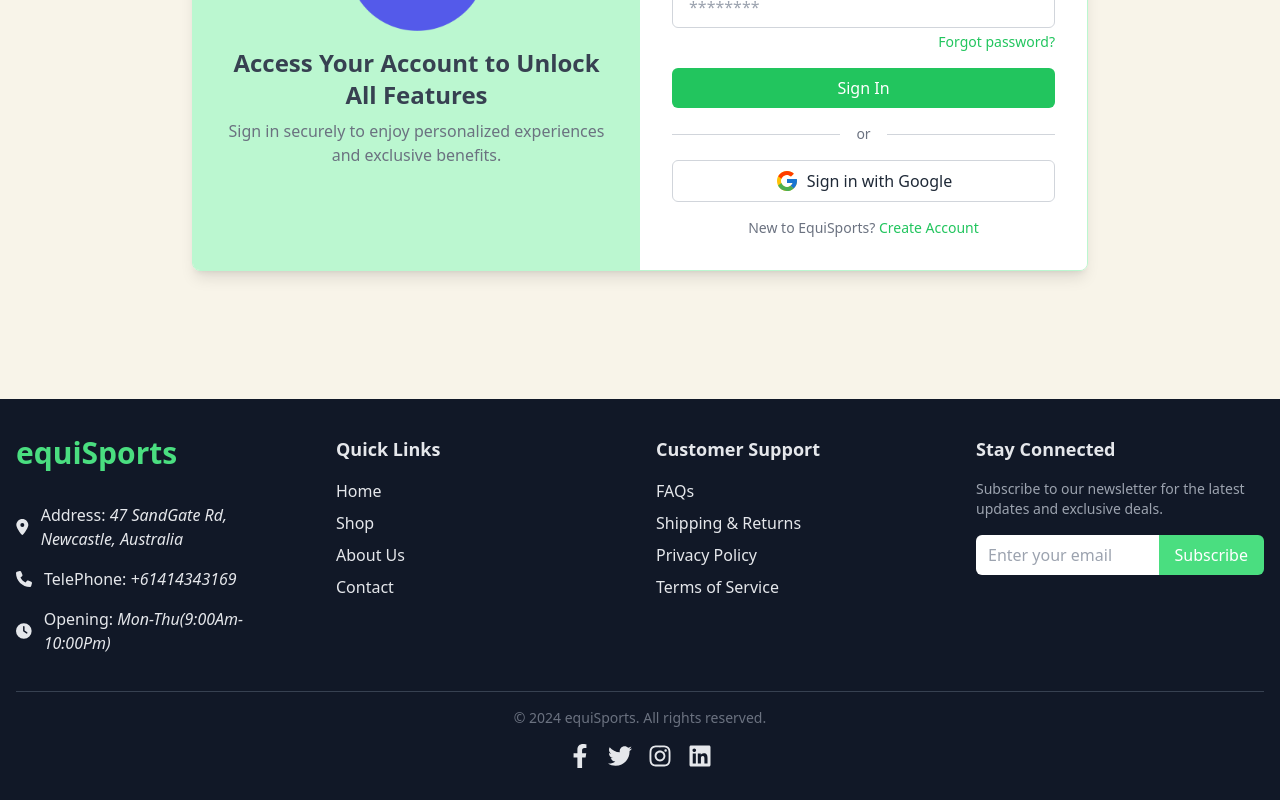
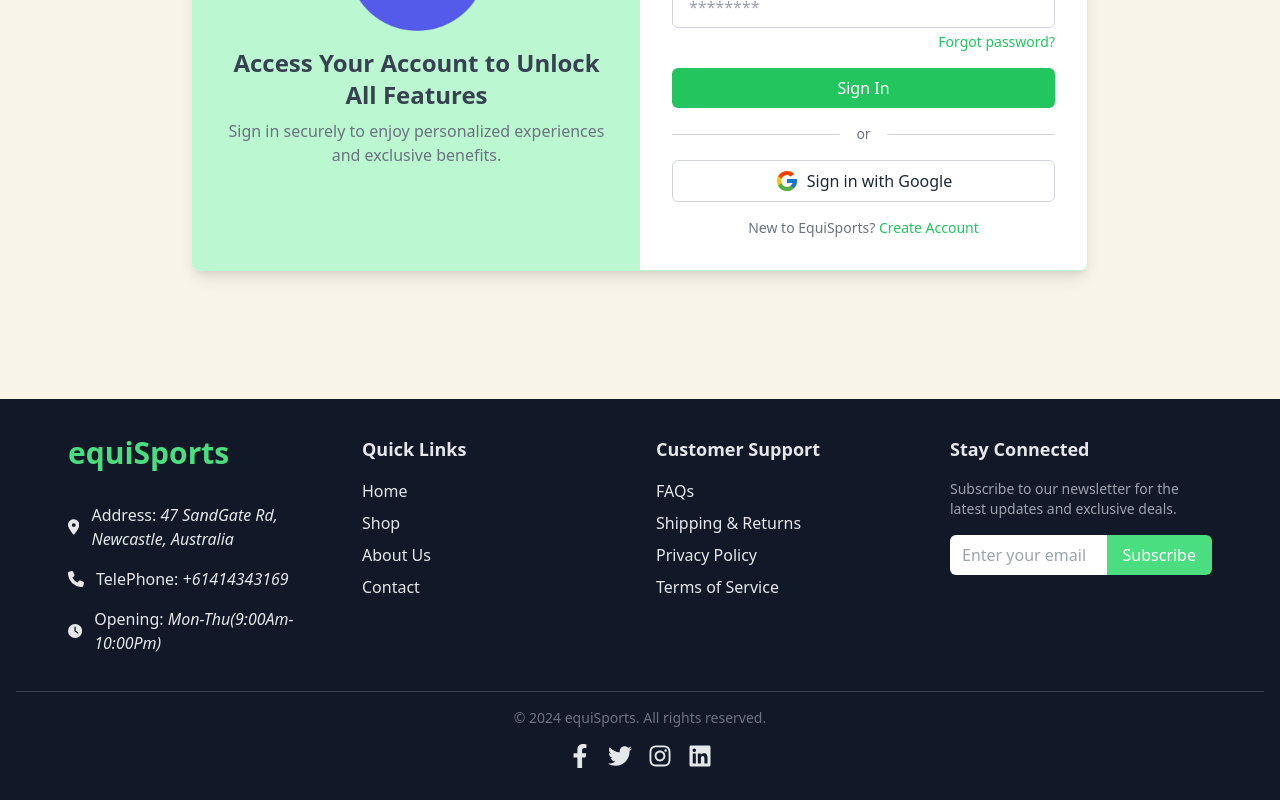
Before and after one commit to mazharul90007/equiSports, a React (Vite) app: page /login in a window 1280 px wide. Shown: the part 469-1269 px from the top of the page. Built offline with nearby package versions, Linux system fonts and the light colour scheme; no server answers.

Commit message:
footer part width correction fixed

```diff
--- a/src/Components/Footer.jsx
+++ b/src/Components/Footer.jsx
@@ -5,7 +5,7 @@
 const Footer = () => {
     return (
         <footer className="bg-gray-900 text-gray-200 p-4">
-            <div className="container mx-auto py-5 grid grid-cols-1 md:grid-cols-4 gap-8">
+            <div className="md:w-11/12 mx-auto py-5 grid grid-cols-1 md:grid-cols-4 gap-8">
                 {/* Logo and About */}
                 <div className="flex flex-col gap-4">
                     <h3 className="text-3xl font-bold text-green-400 mb-4">equiSports</h3>
```
